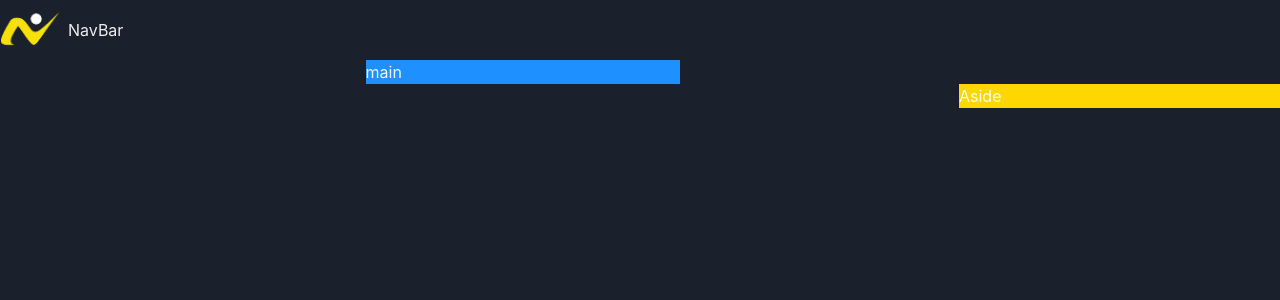
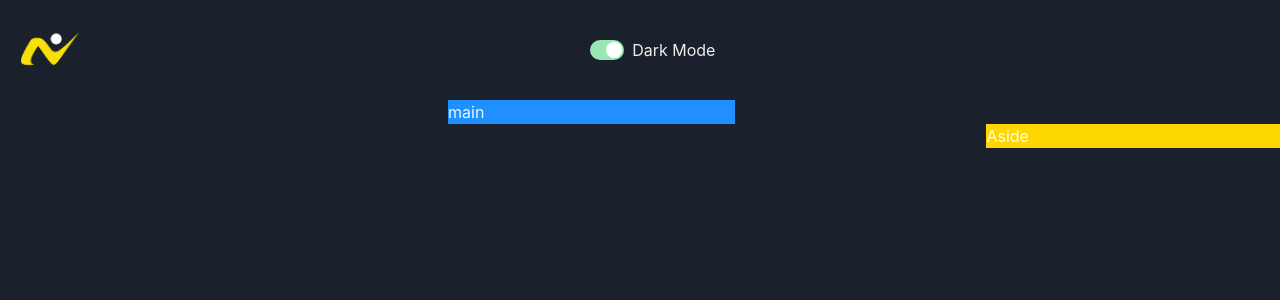
Before and after one commit to ayoubben18/game-hub, a React (Vite) app in the folder tier-list/: page / in a window 1280 px wide. Shown: the top 300 px of the page. Built offline with nearby package versions, Linux system fonts and the light colour scheme.

Commit message:
dark mode is done

```diff
--- /dev/null
+++ b/tier-list/src/components/ColorModeSwiitch.tsx
@@ -0,0 +1,18 @@
+import { HStack, Switch, Text, useColorMode } from "@chakra-ui/react";
+
+const ColorModeSwiitch = () => {
+  const { toggleColorMode, colorMode } = useColorMode();
+
+  return (
+    <HStack>
+      <Switch
+        colorScheme="green"
+        isChecked={colorMode === "dark"}
+        onChange={toggleColorMode}
+      />
+      <Text>Dark Mode</Text>
+    </HStack>
+  );
+};
+
+export default ColorModeSwiitch;
--- a/tier-list/src/components/navbar.tsx
+++ b/tier-list/src/components/navbar.tsx
@@ -1,11 +1,12 @@
-import { HStack, Image, Text } from "@chakra-ui/react";
+import { HStack, Image } from "@chakra-ui/react";
 import logo from "../assets/logo.png";
+import ColorModeSwiitch from "./ColorModeSwiitch";
 
 const NavBar = () => {
   return (
-    <HStack>
+    <HStack justifyContent="space-between" padding="20px">
       <Image src={logo} boxSize="60px" />
-      <Text>NavBar</Text>
+      <ColorModeSwiitch />
     </HStack>
   );
 };
```
